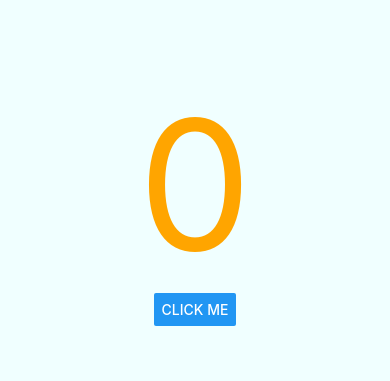
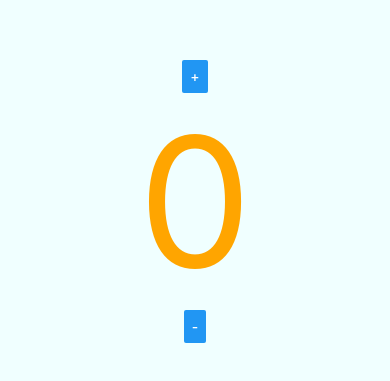
Before and after one commit to papack/expo-tab-counter, a React Native app: screen / in a window 390 px wide. Shown: the part 221-602 px from the top of the page. Built offline with nearby package versions, Linux system fonts and the light colour scheme.

Commit message:
add count down button

```diff
--- a/App.js
+++ b/App.js
@@ -6,13 +6,15 @@ export default function App() {
 
   return (
     <View style={styles.container}>
-      <Text style={styles.counter}>{count}</Text>
       <Button
-        title="click me"
+        style={styles.button}
+        title="+"
         onPress={() => {
           setCount(count + 1);
         }}
       ></Button>
+      <Text style={styles.counter}>{count}</Text>
+      <Button style={styles.button} title="-"></Button>
     </View>
   );
 }
```
